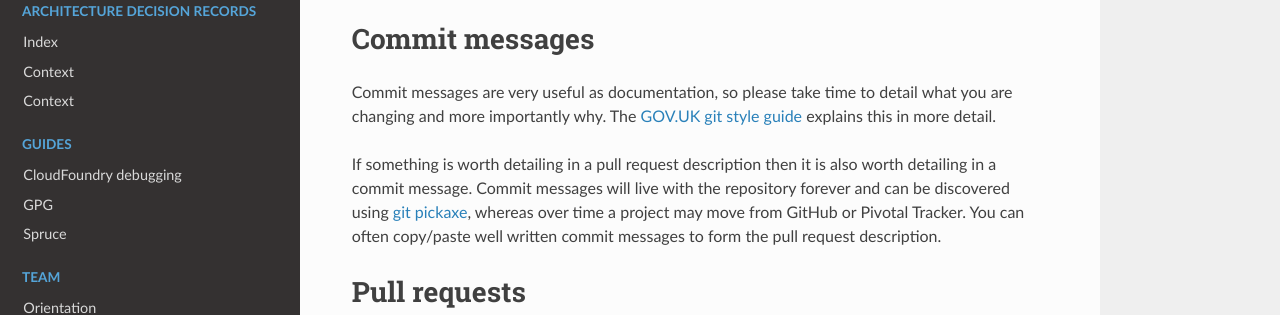
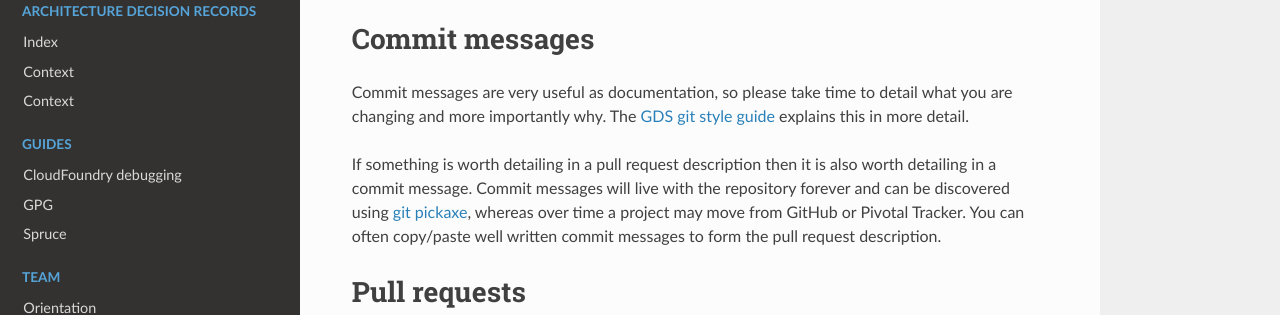
Before and after one commit to alphagov/paas-team-manual, an MkDocs documentation site: the page built from docs/team/working_practices.md, in a window 1280 px wide and 900 px high, scrolled down 314 px. Shown: the part 151-466 px from the top of the window. Built offline with MkDocs 1.6.1, drawn with Linux system fonts in a browser that asks for light colours; nearby versions of some CDN libraries.

Commit message:
Refer to git style guide as GDS instead of GOV.UK
As noted by Alex, this isn't specific in name or convention to the GOV.UK
team or project.

```diff
--- a/docs/team/working_practices.md
+++ b/docs/team/working_practices.md
@@ -20,10 +20,10 @@ is a good way to let the team know.
 # Commit messages
 
 Commit messages are very useful as documentation, so please take time to
-detail what you are changing and more importantly why. The [GOV.UK git style
+detail what you are changing and more importantly why. The [GDS git style
 guide][] explains this in more detail.
 
-[GOV.UK git style guide]: https://github.com/alphagov/styleguides/blob/master/git.md
+[GDS git style guide]: https://github.com/alphagov/styleguides/blob/master/git.md
 
 If something is worth detailing in a pull request description then it is
 also worth detailing in a commit message. Commit messages will live with the
```
